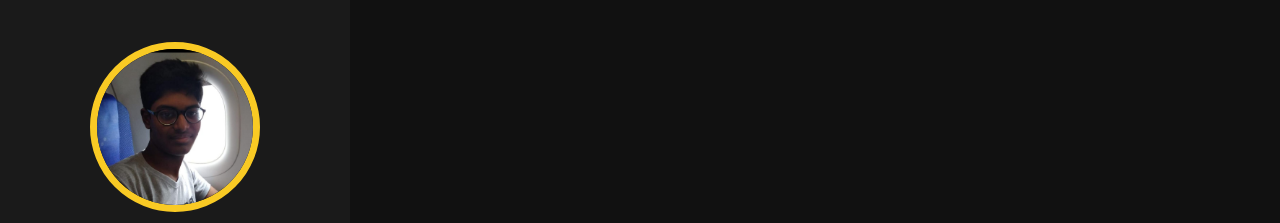
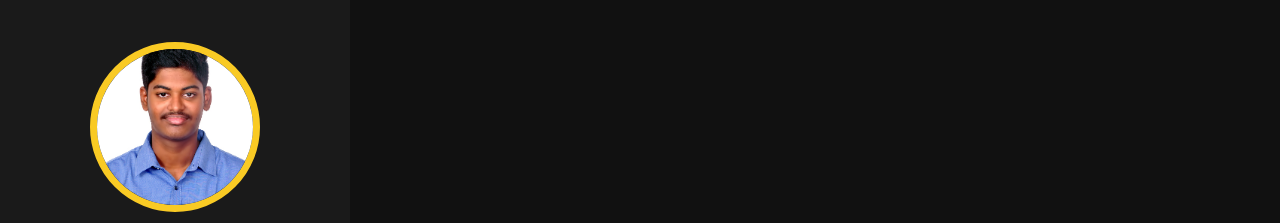
Before and after one commit to ChekuriSanthosh/portfolio, a plain HTML site: page index.html in a window 1280 px wide. Shown: the top 223 px of the page. Drawn offline with nearby package versions, Linux system fonts and the light colour scheme.

Commit message:
Update index.html

```diff
--- a/index.html
+++ b/index.html
@@ -27,7 +27,7 @@
     <header>
       <div class="user">
 <br>
-        <img src="santhosh.jpeg" alt="my name" />
+        <img src="santhosh.jpg" alt="my name" />
         <h3 class="name">Chekuri Santhosh</h3>
         <p class="typingeffect">
           I'm a
```
